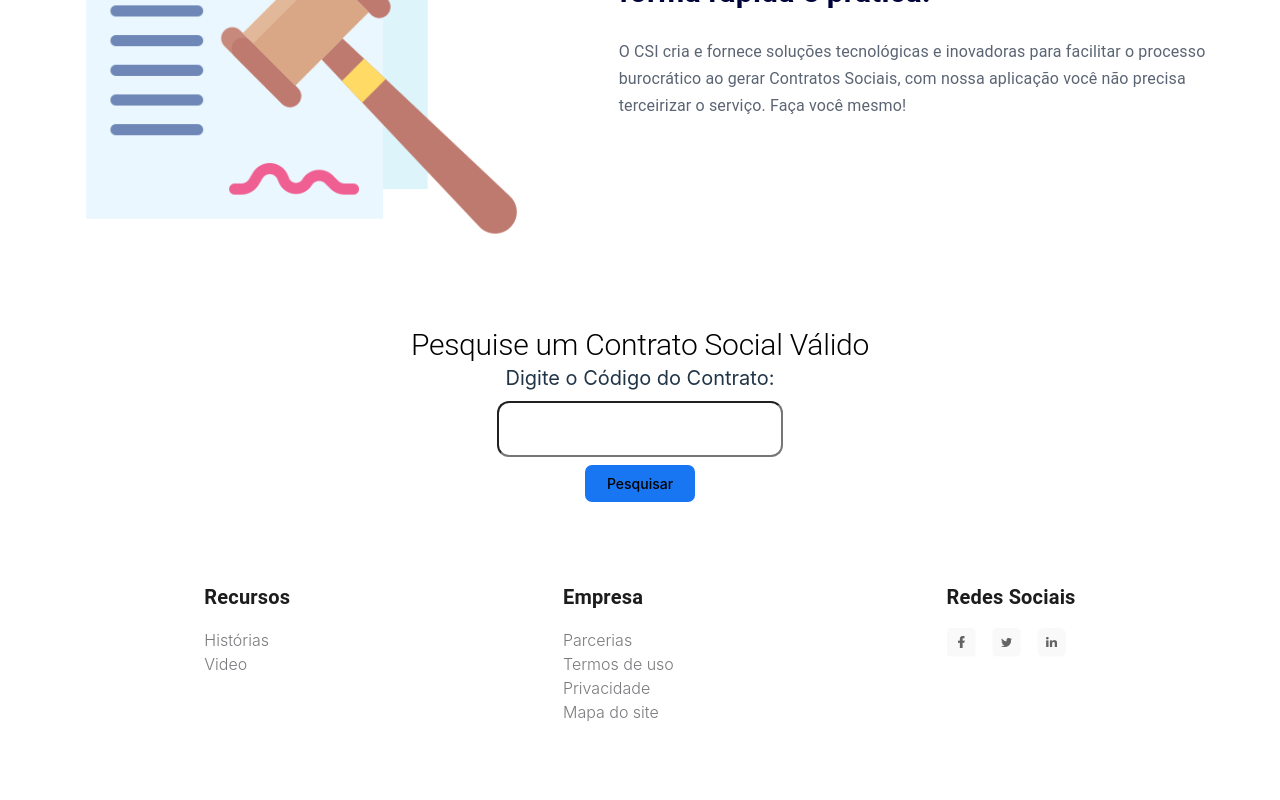
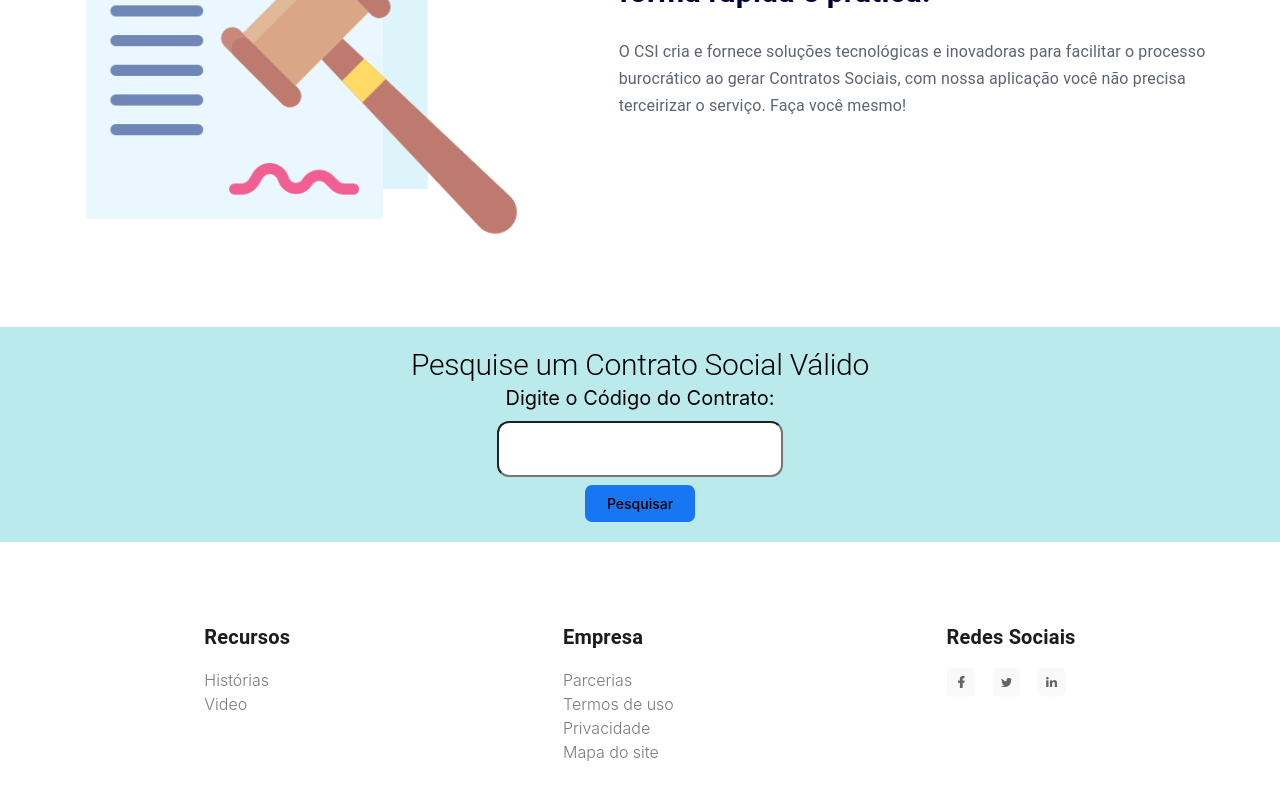
Before and after one commit to pedropeglow/CSI-Contratos-Frontend, a React (Vite) app: page / in a window 1280 px wide. Shown: the part 1421-2221 px from the top of the page. Built offline with nearby package versions, Linux system fonts and the light colour scheme.

Commit message:
:sparkles: Adicionando funcionalidade para buscar contrato.

```diff
--- a/src/components/landingPage/Feature.tsx
+++ b/src/components/landingPage/Feature.tsx
@@ -1,44 +1,66 @@
-import { styled, TextField, Typography } from "@mui/material";
+import { Alert, AlertColor, Snackbar, styled, Typography } from "@mui/material";
 import React, { useState } from "react";
-import { Form, Input, Label, Button } from "./styles";
+import { Form, Input, Label, Button, Div } from "./styles";
+import { getContratoValidadoService } from "../../services/pessoasJuridicas";
 
 const Feature: React.FC = () => {
-    const [codigo, setCodigo] = useState('');
+  const [codigo, setCodigo] = useState<string>('');
+  const [snackbarOpen, setSnackbarOpen] = useState<boolean>(false);
+  const [snackbarMessage, setSnackbarMessage] = useState<string>('');
+  const [snackbarSeverity, setSnackbarSeverity] = useState<AlertColor | undefined>(undefined);
 
+  const onSubmit = async (event: React.FormEvent<HTMLFormElement>) => {
+    event.preventDefault();
+    try {
+      const response = await getContratoSocial(codigo);
+      setSnackbarMessage('Contrato encontrado com sucesso!');
+      setSnackbarSeverity('success');
+    } catch (error : any) {
+      setSnackbarMessage('Contrato: ' + codigo + ' não encontrado');
+      setSnackbarSeverity('error');
+    } finally {
+      setSnackbarOpen(true);
+    }
+  };
 
-    const onSubmit = (event: React.FormEvent<HTMLFormElement>, codigo: string) => {
-        event.preventDefault();
-        console.log("Código submetido:", codigo);
-        // Aqui você pode adicionar a lógica para enviar o código para a API
-        // Exemplo de como você pode fazer uma requisição à API usando fetch:
-        // fetch('sua-url-da-api', {
-        //   method: 'POST',
-        //   body: JSON.stringify({ codigo }),
-        //   headers: {
-        //     'Content-Type': 'application/json'
-        //   }
-        // }).then(response => {
-        //   // Processar a resposta da API aqui
-        // });
-    };
+  const getContratoSocial = async (contratoId: string) => {
+    try {
+      const response = await getContratoValidadoService(contratoId);
+      return response;
+    } catch (error) {
+      throw error;
+    }
+  };
 
+  const handleSnackbarClose = () => {
+    setSnackbarOpen(false);
+  };
 
   const Heading2 = styled(Typography)(({ theme }) => ({
     fontSize: 30,
     color: "black",
     textAlign: "center"
-  }))
-
-
+  }));
 
   return (
     <>
-      <Heading2 id="features" variant="h2">Pesquise um Contrato Social Válido</Heading2>
-      <Form onSubmit={(event) => onSubmit(event, codigo)}>
-             <Label htmlFor="idContrato">Digite o Código do Contrato:</Label>
-             <Input type="text" id="idContrato" name="idContrato" value={codigo} onChange={(event) => setCodigo(event.target.value)}></Input>
-             <Button type="submit">Pesquisar</Button>
+      <Div>
+        <Heading2 id="features" variant="h2">Pesquise um Contrato Social Válido</Heading2>
+        <Form onSubmit={onSubmit}>
+          <Label htmlFor="idContrato">Digite o Código do Contrato:</Label>
+          <Input type="text" id="idContrato" name="idContrato" value={codigo} onChange={(event) => setCodigo(event.target.value)}></Input>
+          <Button type="submit">Pesquisar</Button>
         </Form>
+        <Snackbar
+          open={snackbarOpen}
+          autoHideDuration={6000}
+          onClose={handleSnackbarClose}
+        >
+          <Alert onClose={handleSnackbarClose} severity={snackbarSeverity} sx={{ width: '100%' }}>
+            {snackbarMessage}
+          </Alert>
+        </Snackbar>
+      </Div>
     </>
   );
 };
--- a/src/components/landingPage/styles.tsx
+++ b/src/components/landingPage/styles.tsx
@@ -1,5 +1,9 @@
 import styled from 'styled-components';
 
+export const Div = styled.div`
+background-color: #BBEAEC;
+padding: 20px;
+`
 
 export const Form = styled.form`
 display: flex;
@@ -11,6 +15,7 @@ row-gap: 8px;
 
 export const Label = styled.label `
 font-size: 20px;
+color: black
 `
 
 export const Input = styled.input `
--- a/src/context/index.tsx
+++ b/src/context/index.tsx
@@ -8,10 +8,11 @@ import {
 } from '../services/socios';
 import { User } from '../types/users';
 import { getUserService, updateUserService } from '../services/user';
-import { createPessoasJuridicasService, deletePessoasJuridicasService, getPessoasJuridicasService, getPessoaJuridicaPdfService, updatePessoasJuridicasService } from '../services/pessoasJuridicas';
+import { createPessoasJuridicasService, deletePessoasJuridicasService, getPessoasJuridicasService, getPessoaJuridicaPdfService, updatePessoasJuridicasService, getContratoValidadoService } from '../services/pessoasJuridicas';
 import { PessoaJuridica } from '../types/pessoaJuridica';
 import { getCnaeService } from '../services/cnae';
 import { Cnae } from '../types/cnae';
+import { Contrato } from '../types/contrato';
 
 export const CSIContext = createContext({} as any);
 
@@ -19,7 +20,9 @@ export function ProviderContext({ children }: any) {
 	const [socios, setSocios] = useState<Socio[]>([]);
 	const [pessoasJuridicas, setPessoasJuridicas] = useState<PessoaJuridica[]>([]);
 	const [cnaes, setCnaes] = useState<Cnae[]>([]);
+	const [contratos, setContratos] = useState<Contrato[]>([]);
 	const [user, setUser] = useState<User>({ email: '', id: '', token: '' });
+
 
 	const [snackbarOpen, setSnackbarOpen] = useState<{
 		status: boolean;
@@ -210,6 +213,14 @@ export function ProviderContext({ children }: any) {
 		}
 	};
 
+	const getContratoSocial = async (contratoId: string) => {
+		try {
+			const response = await getContratoValidadoService(contratoId);
+		} catch (error) {
+			throw error;
+		}
+	};
+
 	const states = {
 		socios,
 		pessoasJuridicas,
@@ -232,7 +243,8 @@ export function ProviderContext({ children }: any) {
 		setUser,
 		getUser,
 		updateUser,
-		getPessoaJuridicaPdf
+		getPessoaJuridicaPdf,
+		getContratoSocial
 	};
 
 	return (
--- a/src/services/pessoasJuridicas.ts
+++ b/src/services/pessoasJuridicas.ts
@@ -16,7 +16,6 @@ export const getPessoasJuridicasService = async (userId: string) => {
 	return await api.get(`api/pessoasjuridicas/todaspjs/${userId}`);
 };
 
-
 export const getPessoaJuridicaPdfService = async (pjId: string) => {
     return await api.post(
         `/api/contratoSocials/${pjId}`,
@@ -30,3 +29,7 @@ export const getPessoaJuridicaPdfService = async (pjId: string) => {
         }
     );
 };
+
+export const getContratoValidadoService = async (contratoId: string) => {
+	return await api.get(`api/contratoSocials/${contratoId}`);
+};
--- /dev/null
+++ b/src/types/contrato.ts
@@ -0,0 +1,6 @@
+export interface Contrato {
+	id: number;
+	codVerificador: string;
+	pdf: string;
+	pessoaJuridica: number;
+}
```
